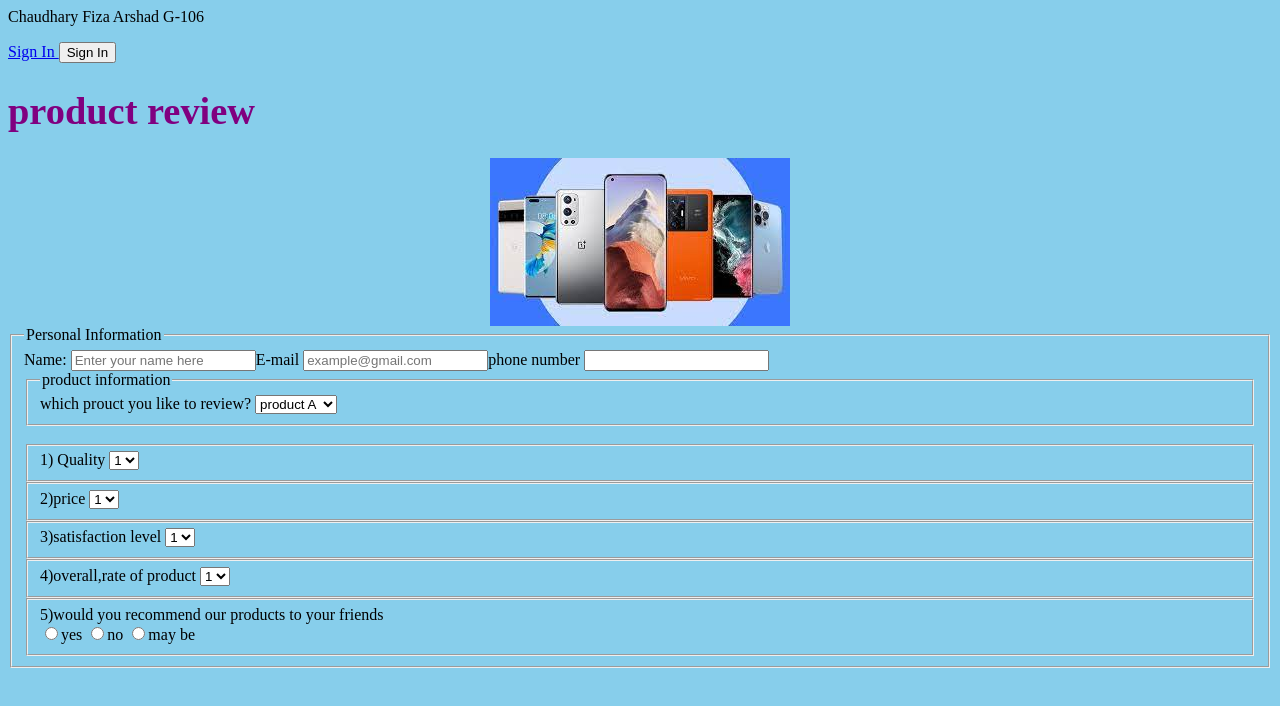
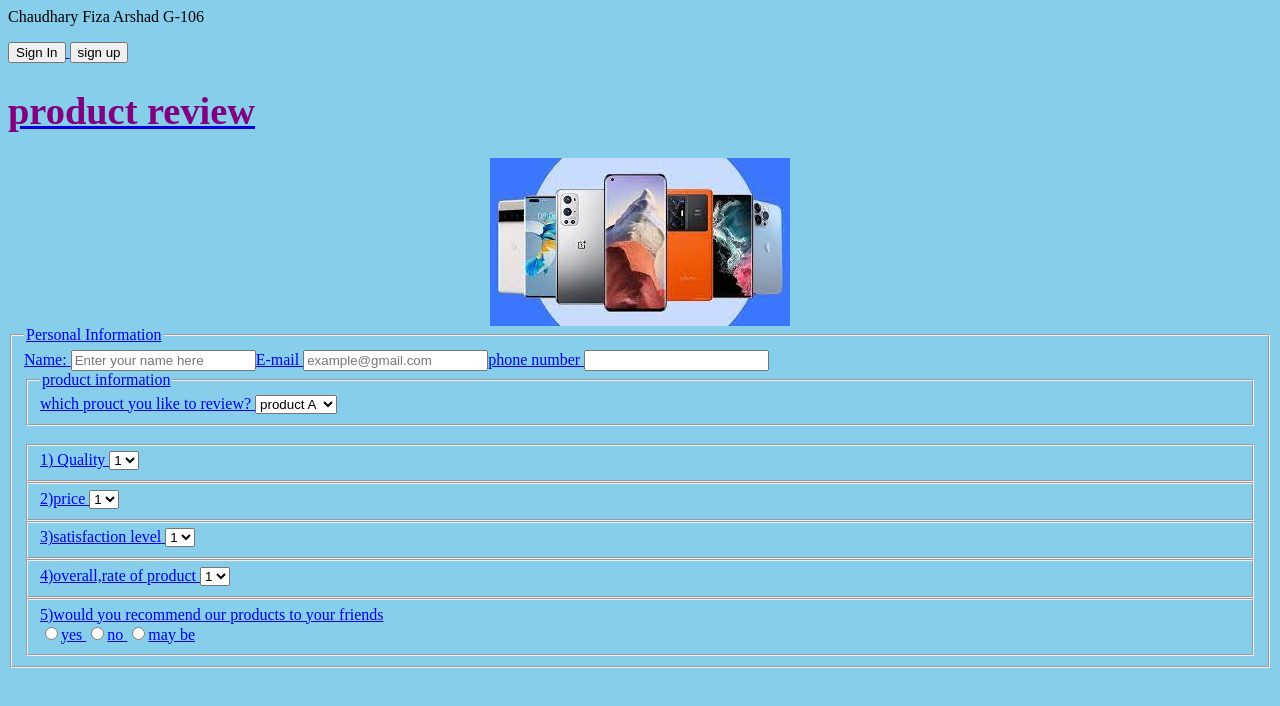
Before and after one commit to Fizaarshad123/prodrev, a plain HTML site: page index.html in a window 1280 px wide. Drawn offline with Linux system fonts and the light colour scheme.

Commit message:
Update index.html

```diff
--- a/index.html
+++ b/index.html
@@ -7,8 +7,11 @@
 
            </P>
            <a href="signin.html">
-               <label> Sign In </label>
+
                <input type="submit" value="Sign In">
+
+               <a href="sign up.html">
+<input type="submit" value="sign up"
            </a>
        </nav>
         <big> <h1 style="color:purple;">product review</h1> </big>
```
